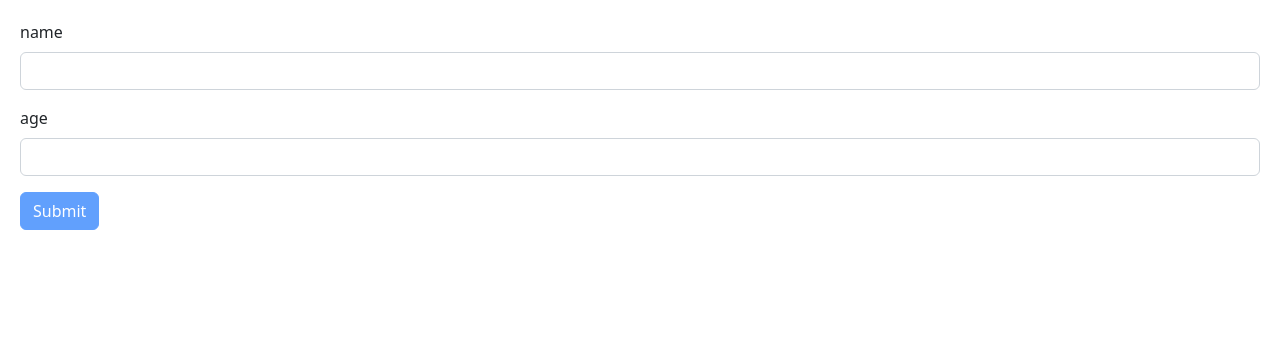
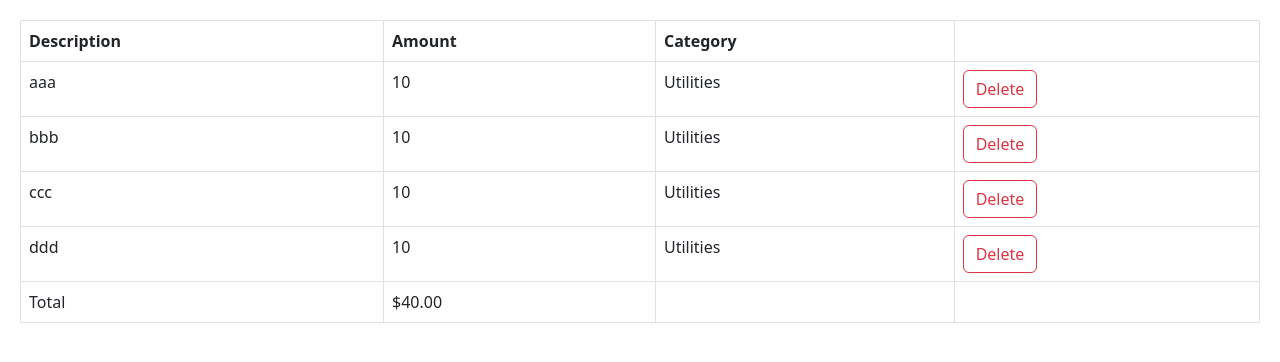
Before and after one commit to St0rY87/React-app, a React (Vite) app in the folder React-app/: page / in a window 1280 px wide. Shown: the top 362 px of the page. Built offline with nearby package versions, Linux system fonts and the light colour scheme; the HTML template or start-up script is replaced by a standard one.

Commit message:
feat: create ExpenseList compjnent

```diff
--- a/React-app/src/App.tsx
+++ b/React-app/src/App.tsx
@@ -1,11 +1,21 @@
 import { useState } from "react";
 import Form from "./components/Form";
 import "./index.css";
+import ExpenseList from "./expense-tracker/components/ExpenseList";
 
 function App() {
+  const expenses = [
+    { id: 1, description: "aaa", amount: 10, category: "Utilities" },
+    { id: 2, description: "bbb", amount: 10, category: "Utilities" },
+    { id: 3, description: "ccc", amount: 10, category: "Utilities" },
+    { id: 4, description: "ddd", amount: 10, category: "Utilities" },
+  ];
   return (
     <div>
-      <Form />
+      <ExpenseList
+        expenses={expenses}
+        onDelete={(id) => console.log("Delete", id)}
+      />
     </div>
   );
 }
--- /dev/null
+++ b/React-app/src/expense-tracker/components/ExpenseList.tsx
@@ -0,0 +1,54 @@
+import React from "react";
+
+interface Expense {
+  id: number;
+  description: string;
+  amount: number;
+  category: string;
+}
+
+interface Props {
+  expenses: Expense[];
+  onDelete: (id: number) => void;
+}
+
+const ExpenseList = ({ expenses, onDelete }: Props) => {
+  return (
+    <table className="table table-bordered">
+      <thead>
+        <tr>
+          <th>Description</th>
+          <th>Amount</th>
+          <th>Category</th>
+          <th></th>
+        </tr>
+      </thead>
+      <tbody>
+        {expenses.map((expense) => (
+          <tr key={expense.id}>
+            <td>{expense.description}</td>
+            <td>{expense.amount}</td>
+            <td>{expense.category}</td>
+            <td>
+              <button
+                className="btn btn-outline-danger"
+                onClick={() => onDelete(expense.id)}
+              >
+                Delete
+              </button>
+            </td>
+          </tr>
+        ))}
+      </tbody>
+      <tfoot>
+        <tr>
+            <td>Total</td>
+            <td>${expenses.reduce((acc, expense) => expense.amount + acc, 0).toFixed(2)}</td>
+            <td></td>
+            <td></td>
+        </tr>
+      </tfoot>
+    </table>
+  );
+};
+export default ExpenseList;
```
